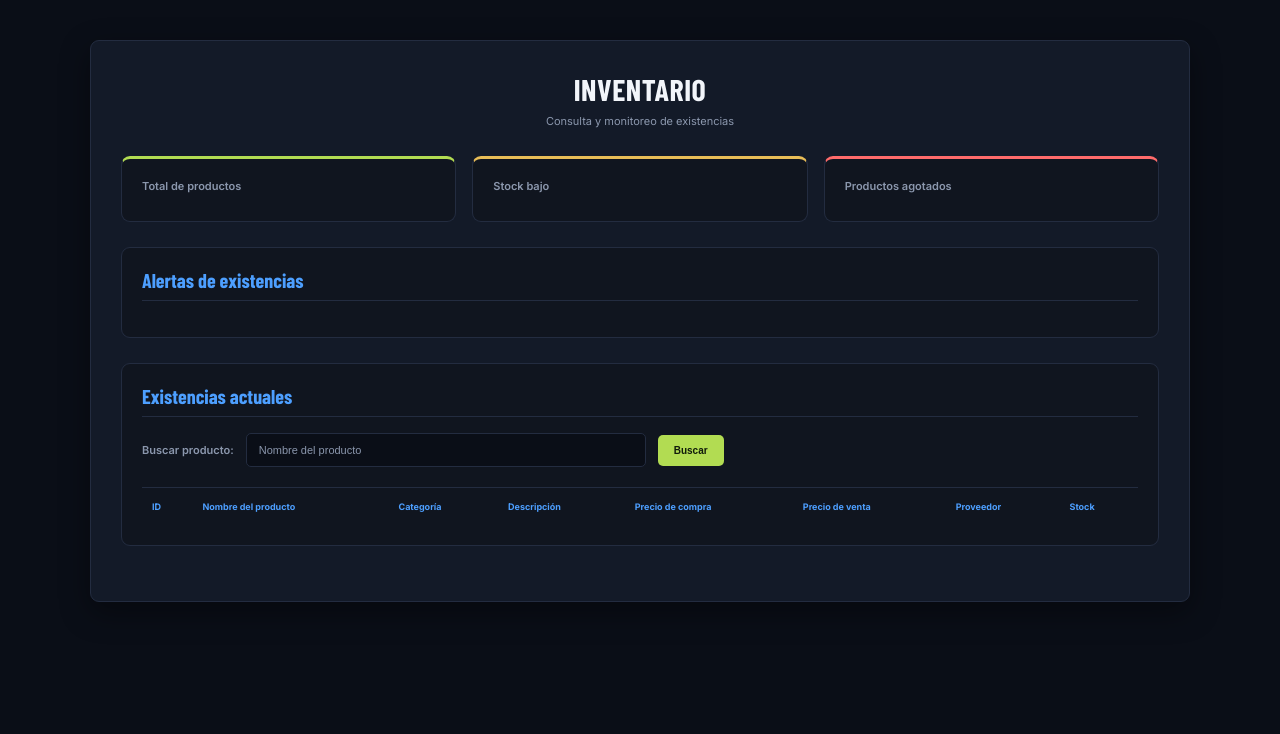
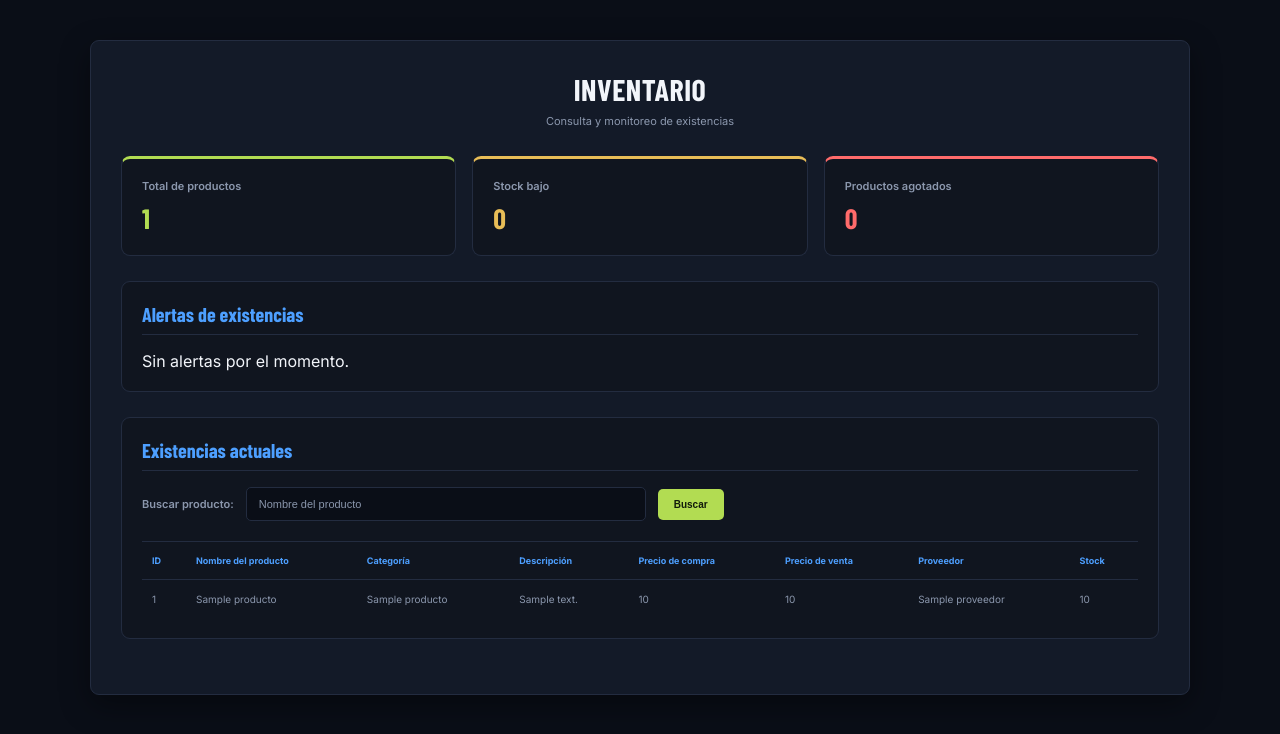
Before and after one commit to BloodSG/Proyecto-Gym-Warriors, a PHP site: page /HTML-Code/inventario.html in a window 1280 px wide. Shown: the top 734 px of the page. Run offline with PHP 8.4, Linux system fonts and the light colour scheme; tables that the repository leaves empty or names only in its code hold one stand-in row (values such as "Sample post"); lists and menus that the app fills with data are empty.

Commit message:
Corrección final del inventario PHP y JS

```diff
--- a/HTML-Code/inventario.html
+++ b/HTML-Code/inventario.html
@@ -4,7 +4,7 @@
 <head>
     <meta charset="UTF-8">
     <meta name="viewport" content="width=device-width, initial-scale=1.0">
-    <title>Inventario </title>
+    <title>Inventario</title>
     <link rel="stylesheet" href="../CSS-Code/inventario.css">
 </head>
 <body>
@@ -107,6 +107,6 @@
         </section>
 
     </main>
-
+    <script src="../SCRIPT-Code/inventario.js"></script>
 </body>
 </html>
--- a/PHP-Code/Inventario.php
+++ b/PHP-Code/Inventario.php
@@ -1,18 +1,74 @@
 <?php
+ob_start();
+error_reporting(0);
+ini_set('display_errors', 0);
+
+header('Content-Type: application/json; charset=utf-8');
+
+const STOCK_MINIMO = 5;
+
+try {
     require_once("libreria.php");
+    ob_clean(); // Limpia cualquier warning o espacio en blanco previo de la librería
 
-    function inventario($conexion)
-    {
-        $busqueda = isset($_GET['buscar']) ? "%" . $_GET['buscar'] . "%" : "%";
+    $conexion = conectaDB();
+    if (!$conexion) {
+        throw new Exception("No se pudo establecer la conexión a la base de datos.");
+    }
 
-        $consulta = "SELECT * FROM Inventario WHERE nombre_producto LIKE ?";
-        $stmt = $conexion->prepare($consulta);
-        $stmt->execute([$busqueda]);
-        $productos= $stmt->fetch(PDO::FETCH_ASSOC);
+    $buscar = "%" . ($_GET['buscar'] ?? "") . "%";
 
-        header('Content-Type: application/json');
-        echo json_encode($productos);
+    // 1. Consulta principal con JOINs para mostrar el nombre de categoría y proveedor
+    $query = "SELECT
+                prod.id_producto,
+                prod.nombre,
+                cat.nombre_categoria AS categoria,
+                prod.descripcion,
+                prod.precio_compra,
+                prod.precio_venta,
+                prov.nombre_empresa AS proveedor,
+                prod.stock
+              FROM producto AS prod
+              JOIN Categoria_Producto AS cat ON prod.id_categoria = cat.id_categoria
+              JOIN Proveedor AS prov ON prod.id_proveedor = prov.id_proveedor
+              WHERE prod.nombre LIKE ?
+              ORDER BY prod.nombre";
 
+    $stmt = $conexion->prepare($query);
+    $stmt->execute([$buscar]);
+    $productos = $stmt->fetchAll(PDO::FETCH_ASSOC);
 
-    }
+    // 2. Tarjetas de resumen del inventario total
+    $stmtResumen = $conexion->prepare(
+        "SELECT COUNT(*) AS total,
+                COALESCE(SUM(CASE WHEN stock = 0 THEN 1 ELSE 0 END), 0) AS agotados,
+                COALESCE(SUM(CASE WHEN stock > 0 AND stock <= ? THEN 1 ELSE 0 END), 0) AS stock_bajo
+         FROM producto"
+    );
+    $stmtResumen->execute([STOCK_MINIMO]);
+    $resumen = $stmtResumen->fetch(PDO::FETCH_ASSOC);
+
+    // 3. Alertas de stock bajo o agotado
+    $stmtAlertas = $conexion->prepare(
+        "SELECT nombre, stock FROM producto WHERE stock <= ? ORDER BY stock ASC"
+    );
+    $stmtAlertas->execute([STOCK_MINIMO]);
+    $alertas = $stmtAlertas->fetchAll(PDO::FETCH_ASSOC);
+
+    echo json_encode([
+        "status"    => "success",
+        "productos" => $productos,
+        "resumen"   => $resumen,
+        "alertas"   => $alertas
+    ], JSON_UNESCAPED_UNICODE);
+
+} catch (Throwable $e) {
+    if (ob_get_length()) ob_clean();
+    http_response_code(500);
+    echo json_encode([
+        "status"  => "error",
+        "mensaje" => $e->getMessage()
+    ], JSON_UNESCAPED_UNICODE);
+}
+exit();
 ?>
--- a/SCRIPT-Code/inventario.js
+++ b/SCRIPT-Code/inventario.js
@@ -1,27 +1,81 @@
 document.addEventListener("DOMContentLoaded", () => {
-    // Hacemos la petición al archivo PHP que creamos
-    fetch('Inventario.php')
-        .then(response => response.json())
+
+    const form = document.querySelector(".busqueda");
+    const inputBuscar = document.getElementById("buscador");
+
+    const escapar = (valor) => {
+        const div = document.createElement("div");
+        div.textContent = valor ?? "";
+        return div.innerHTML;
+    };
+
+    function cargarInventario(buscar = "") {
+        const url = "../PHP-Code/Inventario.php?buscar=" + encodeURIComponent(buscar);
+
+        fetch(url)
+            .then(response => {
+                if (!response.ok) throw new Error("Error HTTP: " + response.status);
+                return response.json();
+            })
             .then(data => {
+                if (data.status === "error") throw new Error(data.mensaje);
 
-            // Buscamos el cuerpo de la tabla en el archivo HTML
-            const tbody = document.querySelector("table tbody");
-            if (!tbody) return;
+                // 1. Actualizar Tarjetas
+                document.querySelector(".tarjeta_valor_total").textContent = data.resumen.total ?? 0;
+                document.querySelector(".tarjeta_valor_stock_bajo").textContent = data.resumen.stock_bajo ?? 0;
+                document.querySelector(".tarjeta_valor_agotados").textContent = data.resumen.agotados ?? 0;
 
-            tbody.innerHTML = ""; // Limpiamos la tabla
+                // 2. Actualizar Alertas
+                const listaAlertas = document.querySelector(".lista_alertas");
+                listaAlertas.innerHTML = "";
 
-            // Recorremos los productos y armamos las filas de la tabla
-            data.forEach(item => {
+                if (!data.alertas || data.alertas.length === 0) {
+                    listaAlertas.textContent = "Sin alertas por el momento.";
+                } else {
+                    data.alertas.forEach(a => {
+                        const p = document.createElement("p");
+                        p.textContent = Number(a.stock) === 0
+                            ? `${a.nombre}: AGOTADO`
+                            : `${a.nombre}: quedan ${a.stock}`;
+                        listaAlertas.appendChild(p);
+                    });
+                }
+
+                // 3. Rellenar Tabla
+                const tbody = document.querySelector(".tabla-inventario tbody");
+                tbody.innerHTML = "";
+
+                if (!data.productos || data.productos.length === 0) {
+                    const tr = document.createElement("tr");
+                    tr.innerHTML = `<td colspan="8" style="text-align:center;">No se encontraron productos</td>`;
+                    tbody.appendChild(tr);
+                    return;
+                }
+
+                data.productos.forEach(item => {
                     const tr = document.createElement("tr");
                     tr.innerHTML = `
-                    <td>${item.id}</td>
-                    <td>${item.nombre_producto}</td>
-                    <td>${item.categoria}</td>
-                    <td>${item.precio_venta}</td>
-                    <td>${item.stock}</td>
+                        <td>${escapar(item.id_producto)}</td>
+                        <td>${escapar(item.nombre)}</td>
+                        <td>${escapar(item.categoria)}</td>
+                        <td>${escapar(item.descripcion)}</td>
+                        <td>${escapar(item.precio_compra)}</td>
+                        <td>${escapar(item.precio_venta)}</td>
+                        <td>${escapar(item.proveedor)}</td>
+                        <td>${escapar(item.stock)}</td>
                     `;
                     tbody.appendChild(tr);
                 });
             })
             .catch(error => console.error("Error al cargar el inventario:", error));
+    }
+
+    if (form) {
+        form.addEventListener("submit", (e) => {
+            e.preventDefault();
+            cargarInventario(inputBuscar.value.trim());
         });
+    }
+
+    cargarInventario();
+});
```
Lines whose indentation alone changed are shown as unchanged.
